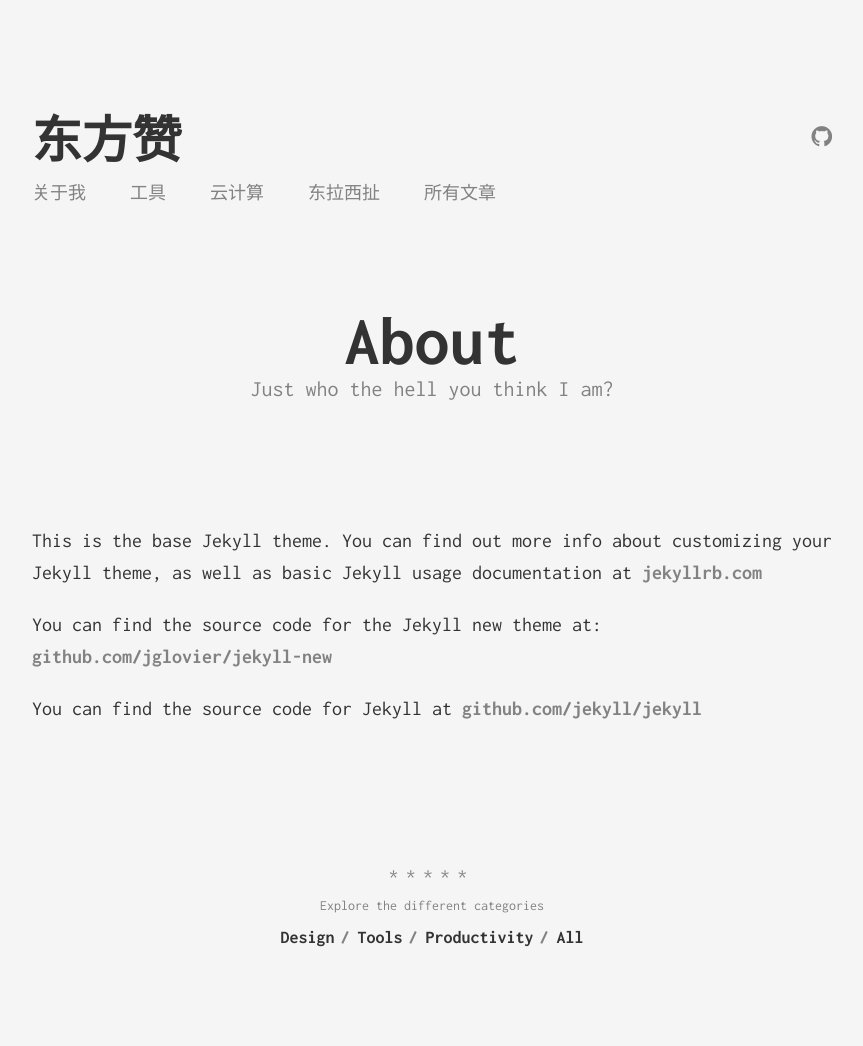
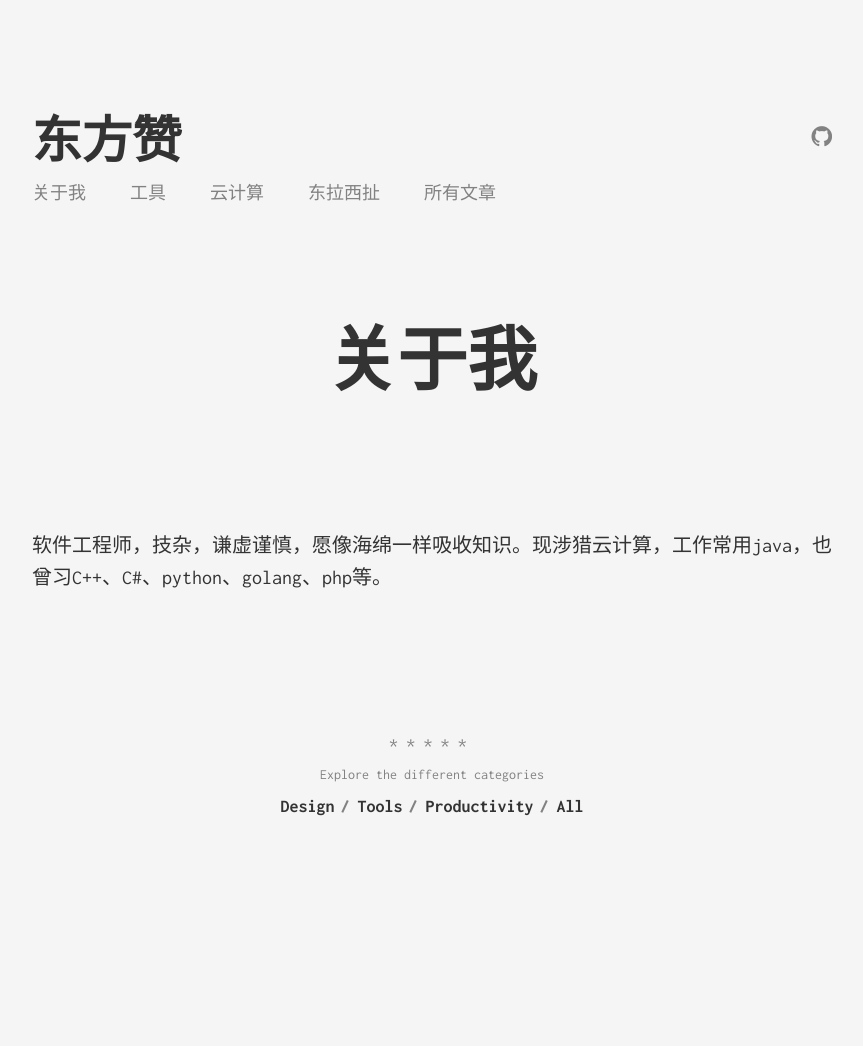
Before and after one commit to dongfangzan/dongfangzan.github.io, a Jekyll site: the page built from about.md, in a window 1280 px wide. Shown: the whole page, without its empty margins (208-1071 px from the left). Built offline with Jekyll 4.4.1, drawn with Linux system fonts in a browser that asks for light colours; after the commit the page ends 915 px from its top, so only the background shows below that.

Commit message:
本地化

```diff
--- a/404.html
+++ b/404.html
@@ -6,7 +6,7 @@ sitemap:
 ---
 
 <h2 class="go-home">
-    I suggest you <a href="/">going home</a>, it's 404 and it's getting dark!
+    这篇文章走丢啦！点击<a href="/">返回主页</a>
 </h2>
 
 
--- a/_includes/header.html
+++ b/_includes/header.html
@@ -4,9 +4,9 @@
 
         <ul class="menu">
             <li class="menu__entry"><a href="{{ '/about' | prepend: site.baseurl }}">关于我</a></li>
-            <li class="menu__entry"><a href="{{ '/about' | prepend: site.baseurl }}">工具</a></li>
-            <li class="menu__entry"><a href="{{ '/about' | prepend: site.baseurl }}">云计算</a></li>
-            <li class="menu__entry"><a href="{{ '/drama' | prepend: site.baseurl }}">东拉西扯</a></li>
+            <li class="menu__entry"><a href="{{ '//categories/tools' | prepend: site.baseurl }}">工具</a></li>
+            <li class="menu__entry"><a href="{{ '/categories/cloud' | prepend: site.baseurl }}">云计算</a></li>
+            <li class="menu__entry"><a href="{{ '/categories/drama' | prepend: site.baseurl }}">东拉西扯</a></li>
             <li class="menu__entry"><a href="{{ '/' | prepend: site.baseurl }}">所有文章</a></li>
         </ul>
     </div>
--- a/about.md
+++ b/about.md
@@ -1,12 +1,8 @@
 ---
 layout: page
-title: About
-subtitle: Just who the hell you think I am?
+title: 关于我
+subtitle:
 permalink: /about/
 ---
 
-This is the base Jekyll theme. You can find out more info about customizing your Jekyll theme, as well as basic Jekyll usage documentation at [jekyllrb.com](http://jekyllrb.com/)
-
-You can find the source code for the Jekyll new theme at: [github.com/jglovier/jekyll-new](https://github.com/jglovier/jekyll-new)
-
-You can find the source code for Jekyll at [github.com/jekyll/jekyll](https://github.com/jekyll/jekyll)
+软件工程师，技杂，谦虚谨慎，愿像海绵一样吸收知识。现涉猎云计算，工作常用java，也曾习C++、C#、python、golang、php等。
```
